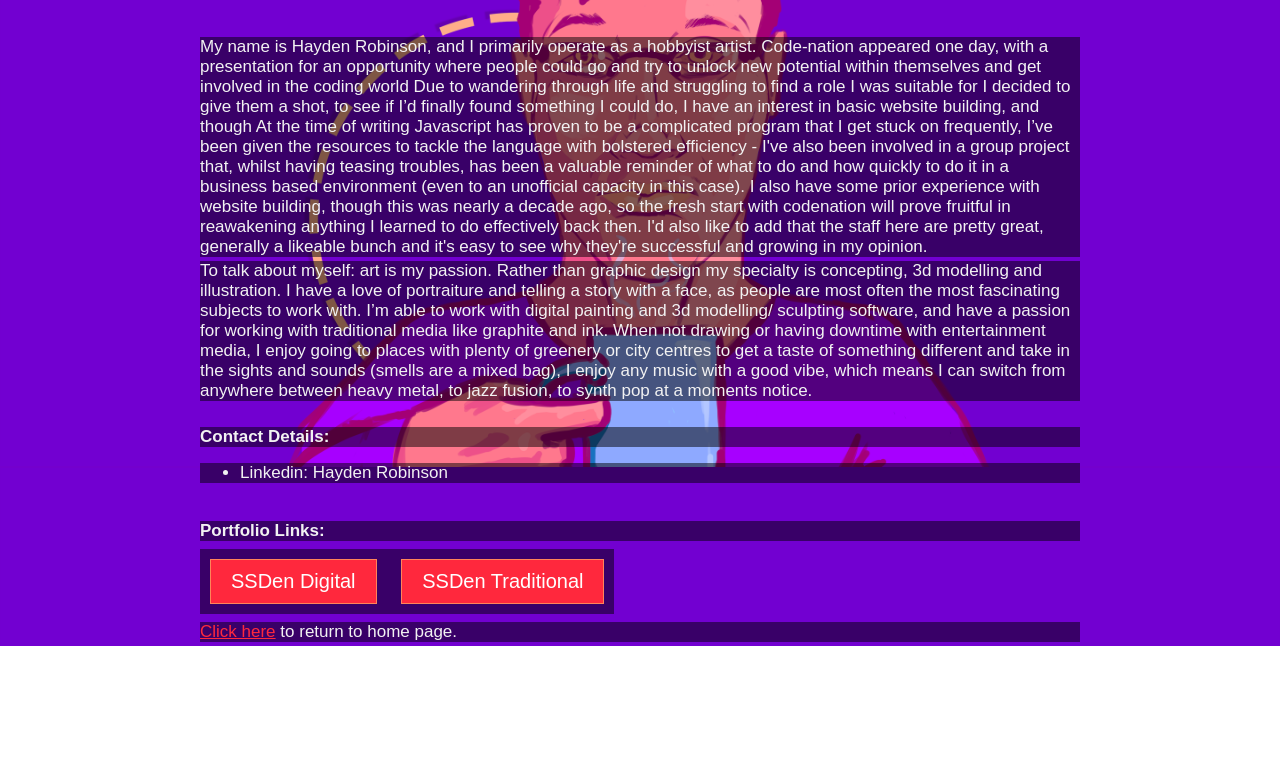
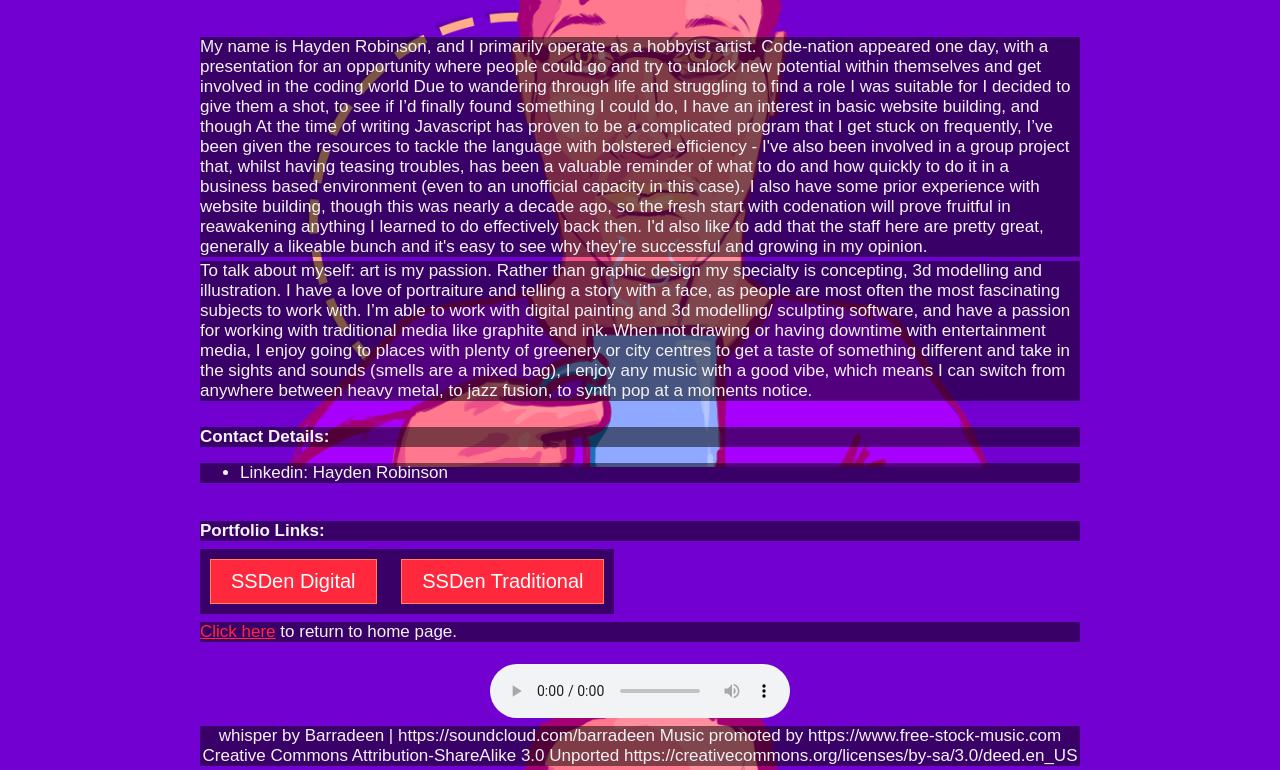
Before and after one commit to Hayden09/codenation_unit1-and-2-, a plain HTML site: page aboutme.html in a window 1280 px wide. Shown: the part 333-1103 px from the top of the page. Before the commit the page ends 979 px from the top, so only its background shows below. Drawn offline with Linux system fonts and the light colour scheme.

Commit message:
your first commit comment

```diff
--- a/aboutme.html
+++ b/aboutme.html
@@ -54,5 +54,16 @@
     <div>
          <p class="Paragraph"><a href="index.html" style="color:#FF283D">Click here</a> to return to home page.</p>
     </div>
+    <br>
+    <div align="center">
+        <audio autoplay loop controls>
+          <source src="barradeen-whisper.mp3" type=audio/mpeg class=center>
+        </audio>
+        <!--Experimenting with site based audio, This only applies to this page-->
+    <p class="Paragraph">whisper by Barradeen | https://soundcloud.com/barradeen
+        Music promoted by https://www.free-stock-music.com
+        Creative Commons Attribution-ShareAlike 3.0 Unported
+        https://creativecommons.org/licenses/by-sa/3.0/deed.en_US</p>
+    </div>
 </body>
 </html>
```
Also changed, not shown: 1 other file.
